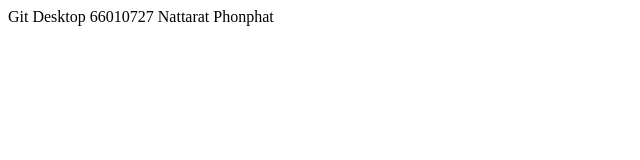
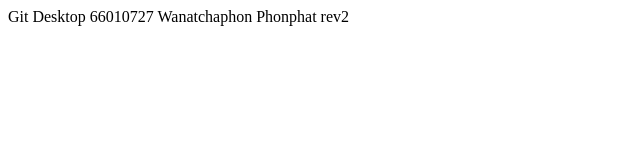
Before and after one commit to Noeywanat/git101, a plain HTML site: page index.html in a window 1280 px wide. Shown: the whole page, without its empty margins (0-640 px from the left). Drawn offline with Linux system fonts and the light colour scheme.

Commit message:
Update index.html

```diff
--- a/index.html
+++ b/index.html
@@ -6,6 +6,6 @@
     <title>Document</title>
 </head>
 <body>
-    Git Desktop 66010727 Nattarat Phonphat
+    Git Desktop 66010727 Wanatchaphon Phonphat rev2
 </body>
 </html>
```
